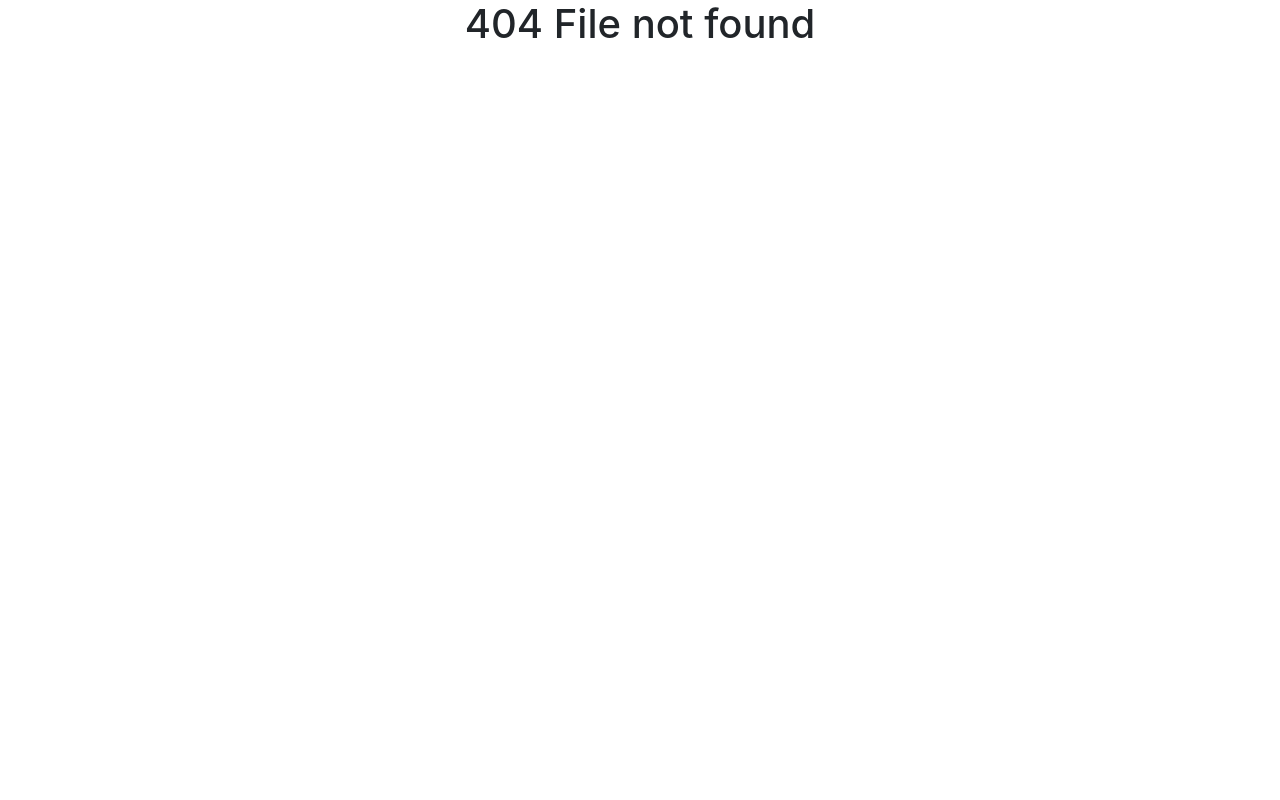
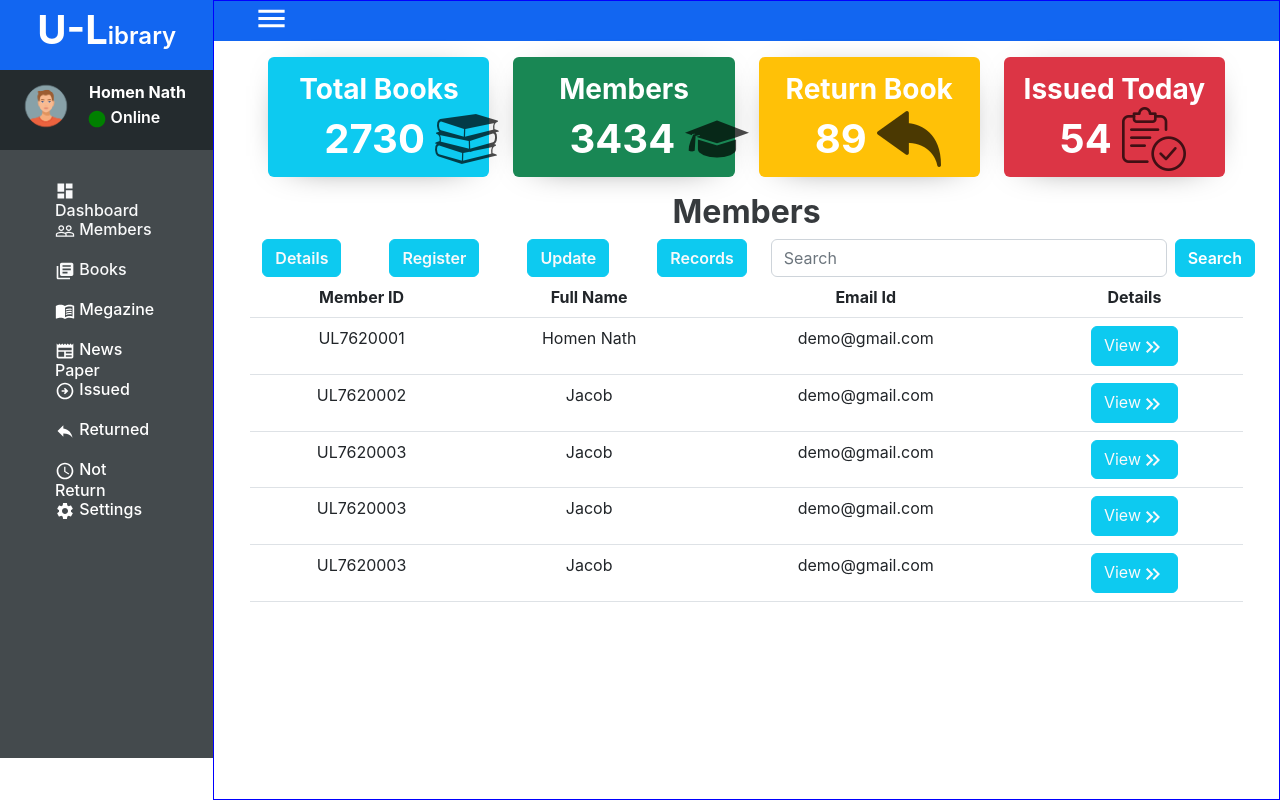
Before and after one commit to homen19/U-Library, a React (Create React App) app: page /dashboard/members/details in a window 1280 px wide. Before the commit this address had no page. Built offline with nearby package versions, Linux system fonts and the light colour scheme.

Commit message:
Member and Books component design

```diff
--- a/src/App.js
+++ b/src/App.js
@@ -9,6 +9,10 @@ import { Landing } from './Pages/Dashboard/Landing/Landing';
 import { Member } from './Pages/Dashboard/Components/Member/Member';
 import { Books } from './Pages/Dashboard/Components/Books/Books';
 import { Error } from './Pages/Dashboard/Components/ErrorPage/Error';
+import { Table } from './Pages/Dashboard/Components/Member/Components/Table';
+import { Register } from './Pages/Dashboard/Components/Member/Components/Registration/Register';
+import { Update } from './Pages/Dashboard/Components/Member/Components/Update/Update';
+import { Record } from './Pages/Dashboard/Components/Member/Components/Record/Record';
 
 
 
@@ -24,7 +28,12 @@ function App() {
         <Route path="/faq" element={<Faq />} />
         <Route path="/dashboard" element={ <Landing /> } >
 
-            <Route path='members' element={<Member />} />
+            <Route path='members' element={<Member />}>
+              <Route path='details' element= {<Table /> } />
+              <Route path='register-member' element= {<Register /> } />
+              <Route path='book-update' element= {<Update /> } />
+              <Route path='book-record' element= {<Record /> } />
+            </Route>
             <Route path='books' element={<Books />} />
         </Route>
         <Route path="/*" element={<Error />} />
--- a/src/Pages/Dashboard/Components/Books/Books.js
+++ b/src/Pages/Dashboard/Components/Books/Books.js
@@ -1,9 +1,75 @@
 import React from 'react'
-
+import '../Member/Member.css';
+import KeyboardDoubleArrowRightIcon from '@mui/icons-material/KeyboardDoubleArrowRight';
 export const Books = () => {
   return (
-    <div>
-        <h1>This is the Books Component</h1>
-    </div>
+    <>
+      <div className="container">
+        <div className="row">
+          <div className="col-md-12 displayArea">
+            <h2>Books</h2>
+            <div className="container">
+              <div className="row ">
+                <div className="col-md-12">
+                  <form className="d-flex searchBar" role="search">
+                    <button className='btn btn-info mx-4'>Details</button>
+                    <button className='btn btn-info mx-4'>Add</button>
+                    <button className='btn btn-info mx-4'>Update</button>
+                    <button className='btn btn-info mx-4'>Records</button>
+                    <input className="form-control me-2" type="search" placeholder="Enter book name" aria-label="Search" />
+                    <button className="btn btn-info " type="submit">Search</button>
+                  </form>
+                </div>
+                <div className="col-md-12">
+                  <table class="table">
+                    <thead>
+                      <tr>
+                        <th scope="col">Book ID</th>
+                        <th scope="col">Book Name</th>
+                        <th scope="col">Author</th>
+                        <th scope="col">Details</th>
+                      </tr>
+                    </thead>
+                    <tbody>
+                      <tr>
+                        <td>780195696561</td>
+                        <td>Software Engineering</td>
+                        <td>Subhajit Datta</td>
+                        <td><button className='btn btn-info text-light'>View<KeyboardDoubleArrowRightIcon /></button></td>
+                      </tr>
+                      <tr>
+                        <td>788193245279</td>
+                        <td>Data Struture and algorithm made easy</td>
+                        <td>Narasimha Karumanchi</td>
+                        <td><button className='btn btn-info text-light'>View<KeyboardDoubleArrowRightIcon /></button></td>
+                      </tr>
+                      <tr>
+                        <td>788193245279</td>
+                        <td>Java for everybody</td>
+                        <td>James Gosling</td>
+                        <td><button className='btn btn-info text-light'>View<KeyboardDoubleArrowRightIcon /></button></td>
+                      </tr>
+                      <tr>
+                        <td>788193245279</td>
+                        <td>Namaste JavaScript</td>
+                        <td>Akshay Saini</td>
+                        <td><button className='btn btn-info text-light'>View<KeyboardDoubleArrowRightIcon /></button></td>
+                      </tr>
+                      <tr>
+                        <td>788193245279</td>
+                        <td>Demo Book</td>
+                        <td>Homen Nath</td>
+                        <td><button className='btn btn-info text-light'>View<KeyboardDoubleArrowRightIcon /></button></td>
+                      </tr>
+
+                    </tbody>
+                  </table>
+                </div>
+              </div>
+            </div>
+          </div>
+        </div>
+      </div>
+    </>
   )
 }
--- /dev/null
+++ b/src/Pages/Dashboard/Components/Member/Components/Record/Record.js
@@ -0,0 +1,9 @@
+import React from 'react'
+
+export const Record = () => {
+  return (
+    <div>
+        <h1>This is the Book Record Page</h1>
+    </div>
+  )
+}
--- /dev/null
+++ b/src/Pages/Dashboard/Components/Member/Components/Registration/Register.js
@@ -0,0 +1,9 @@
+import React from 'react'
+
+export const Register = () => {
+  return (
+    <div>
+        <h1>This is the Book-register page</h1>
+    </div>
+  )
+}
--- /dev/null
+++ b/src/Pages/Dashboard/Components/Member/Components/Table.js
@@ -0,0 +1,56 @@
+import React from 'react'
+import KeyboardDoubleArrowRightIcon from '@mui/icons-material/KeyboardDoubleArrowRight';
+export const Table = () => {
+    return (
+        <div className='container'>
+            <div className="row">
+            <div className="col-md-12">
+                  <table class="table">
+                    <thead>
+                      <tr>
+                        <th scope="col">Member ID</th>
+                        <th scope="col">Full Name</th>
+                        <th scope="col">Email Id</th>
+                        <th scope="col">Details</th>
+                      </tr>
+                    </thead>
+                    <tbody>
+                      <tr>
+                        <td>UL7620001</td>
+                        <td>Homen Nath</td>
+                        <td>demo@gmail.com</td>
+                        <td><button className='btn btn-info text-light'>View<KeyboardDoubleArrowRightIcon/></button></td>
+                      </tr>
+                      <tr>
+                        <td>UL7620002</td>
+                        <td>Jacob</td>
+                        <td>demo@gmail.com</td>
+                        <td><button className='btn btn-info text-light'>View<KeyboardDoubleArrowRightIcon/></button></td>
+                      </tr>
+                      <tr>
+                        <td>UL7620003</td>
+                        <td>Jacob</td>
+                        <td>demo@gmail.com</td>
+                        <td><button className='btn btn-info text-light'>View<KeyboardDoubleArrowRightIcon/></button></td>
+                      </tr>
+                      <tr>
+                        <td>UL7620003</td>
+                        <td>Jacob</td>
+                        <td>demo@gmail.com</td>
+                        <td><button className='btn btn-info text-light'>View<KeyboardDoubleArrowRightIcon/></button></td>
+                      </tr>
+                      <tr>
+                        <td>UL7620003</td>
+                        <td>Jacob</td>
+                        <td>demo@gmail.com</td>
+                        <td><button className='btn btn-info text-light'>View<KeyboardDoubleArrowRightIcon/></button></td>
+                      </tr>
+
+                    </tbody>
+                  </table>
+                </div>
+            </div>
+
+        </div>
+    )
+}
--- /dev/null
+++ b/src/Pages/Dashboard/Components/Member/Components/Update/Update.js
@@ -0,0 +1,9 @@
+import React from 'react'
+
+export const Update = () => {
+  return (
+    <div>
+        <h1>This is the Book-update page</h1>
+    </div>
+  )
+}
--- a/src/Pages/Dashboard/Components/Member/Member.css
+++ b/src/Pages/Dashboard/Components/Member/Member.css
@@ -3,8 +3,8 @@
     /* border: 1px solid red; */
 
 }
-.displayArea h1{
-    font-weight: 650;
+.displayArea h2{
+    font-weight: 700;
     opacity: 0.9;
 }
 .firstRow{
--- a/src/Pages/Dashboard/Components/Member/Member.js
+++ b/src/Pages/Dashboard/Components/Member/Member.js
@@ -1,70 +1,29 @@
 import React from 'react'
 import './Member.css';
-import KeyboardDoubleArrowRightIcon from '@mui/icons-material/KeyboardDoubleArrowRight';
+import { Outlet, Link } from 'react-router-dom';
+
 export const Member = () => {
   return (
     <>
       <div className="container">
         <div className="row">
           <div className="col-md-12 displayArea">
-            <h1>Members</h1>
+            <h2>Members</h2>
             <div className="container">
               <div className="row ">
                 <div className="col-md-12">
                   <form className="d-flex searchBar" role="search">
-                    <button className='btn btn-info mx-4'>Details</button>
-                    <button className='btn btn-info mx-4'>Register</button>
-                    <button className='btn btn-info mx-4'>Update</button>
-                    <button className='btn btn-info mx-4'>Records</button>
+                    <button className='btn btn-info mx-4'><Link className="text-decoration-none text-light" to="/dashboard/members/details">Details</Link></button>
+                    <button className='btn btn-info mx-4'><Link className="text-decoration-none text-light" to="/dashboard/members/register-member">Register</Link></button>
+                    <button className='btn btn-info mx-4'><Link className="text-decoration-none text-light" to="/dashboard/members/book-update">Update</Link></button>
+                    <button className='btn btn-info mx-4'><Link className="text-decoration-none text-light" to="/dashboard/members/book-record">Records</Link></button>
                     <input className="form-control me-2" type="search" placeholder="Search" aria-label="Search" />
                     <button className="btn btn-info " type="submit">Search</button>
                   </form>
                 </div>
-                <div className="col-md-12">
-                  <table class="table">
-                    <thead>
-                      <tr>
-                        <th scope="col">Member ID</th>
-                        <th scope="col">Full Name</th>
-                        <th scope="col">Email Id</th>
-                        <th scope="col">Details</th>
-                      </tr>
-                    </thead>
-                    <tbody>
-                      <tr>
-                        <td>UL7620001</td>
-                        <td>Homen Nath</td>
-                        <td>demo@gmail.com</td>
-                        <td><button className='btn btn-info text-light'>View<KeyboardDoubleArrowRightIcon/></button></td>
-                      </tr>
-                      <tr>
-                        <td>UL7620002</td>
-                        <td>Jacob</td>
-                        <td>demo@gmail.com</td>
-                        <td><button className='btn btn-info text-light'>View<KeyboardDoubleArrowRightIcon/></button></td>
-                      </tr>
-                      <tr>
-                        <td>UL7620003</td>
-                        <td>Jacob</td>
-                        <td>demo@gmail.com</td>
-                        <td><button className='btn btn-info text-light'>View<KeyboardDoubleArrowRightIcon/></button></td>
-                      </tr>
-                      <tr>
-                        <td>UL7620003</td>
-                        <td>Jacob</td>
-                        <td>demo@gmail.com</td>
-                        <td><button className='btn btn-info text-light'>View<KeyboardDoubleArrowRightIcon/></button></td>
-                      </tr>
-                      <tr>
-                        <td>UL7620003</td>
-                        <td>Jacob</td>
-                        <td>demo@gmail.com</td>
-                        <td><button className='btn btn-info text-light'>View<KeyboardDoubleArrowRightIcon/></button></td>
-                      </tr>
-
-                    </tbody>
-                  </table>
-                </div>
+                <dic className="col-md-12">
+                  <Outlet />
+                </dic>
               </div>
             </div>
           </div>
--- a/src/Pages/Dashboard/Components/Sidebar/Sidebar.css
+++ b/src/Pages/Dashboard/Components/Sidebar/Sidebar.css
@@ -45,3 +45,7 @@
     text-align: left;
     padding: 10px 55px;
 }
+.handler :hover{
+    color: red;
+
+}
--- a/src/Pages/Dashboard/Components/Sidebar/Sidebar.js
+++ b/src/Pages/Dashboard/Components/Sidebar/Sidebar.js
@@ -35,14 +35,14 @@ export const Sidebar = () => {
                                 </div>
                             </div>
                             <div className="col handler">
-                                <div className="first" style={{ backgroundColor: '#fff' }}>
-                                    <Link to="/dashboard" ><h6 style={{ color: '#D23535' }} ><DashboardIcon fontSize='small' /> Dashboard</h6></Link>
+                                <div className="first">
+                                    <Link className='text-decoration-none text-light' to="/dashboard" ><h6><DashboardIcon fontSize='small' /> Dashboard</h6></Link>
                                 </div>
                                 <div className="first">
-                                    <Link to="/dashboard/members"><h6><PeopleOutlineIcon fontSize='small' /> Members</h6></Link>
+                                    <Link className='text-decoration-none text-light'  to="/dashboard/members"><h6><PeopleOutlineIcon fontSize='small' /> Members</h6></Link>
                                 </div>
                                 <div className="first">
-                                    <Link to="/dashboard/books" ><h6><LibraryBooksIcon fontSize='small' /> Books</h6></Link>
+                                    <Link className='text-decoration-none text-light'  to="/dashboard/books" ><h6><LibraryBooksIcon fontSize='small' /> Books</h6></Link>
                                 </div>
                                 <div className="first">
                                     <h6><MenuBookIcon fontSize='small' /> Megazine</h6>
--- a/src/Pages/LoginSystem/Login.css
+++ b/src/Pages/LoginSystem/Login.css
@@ -15,6 +15,10 @@
     box-shadow: 0 0 20px 0px rgba(0, 0, 0, 0.2)
 
 }
+.form-main h1{
+    font-weight: 700;
+    opacity: 0.8;
+}
 .button1 button{
     padding: 7px 30px;
     font-weight: 600;
```
